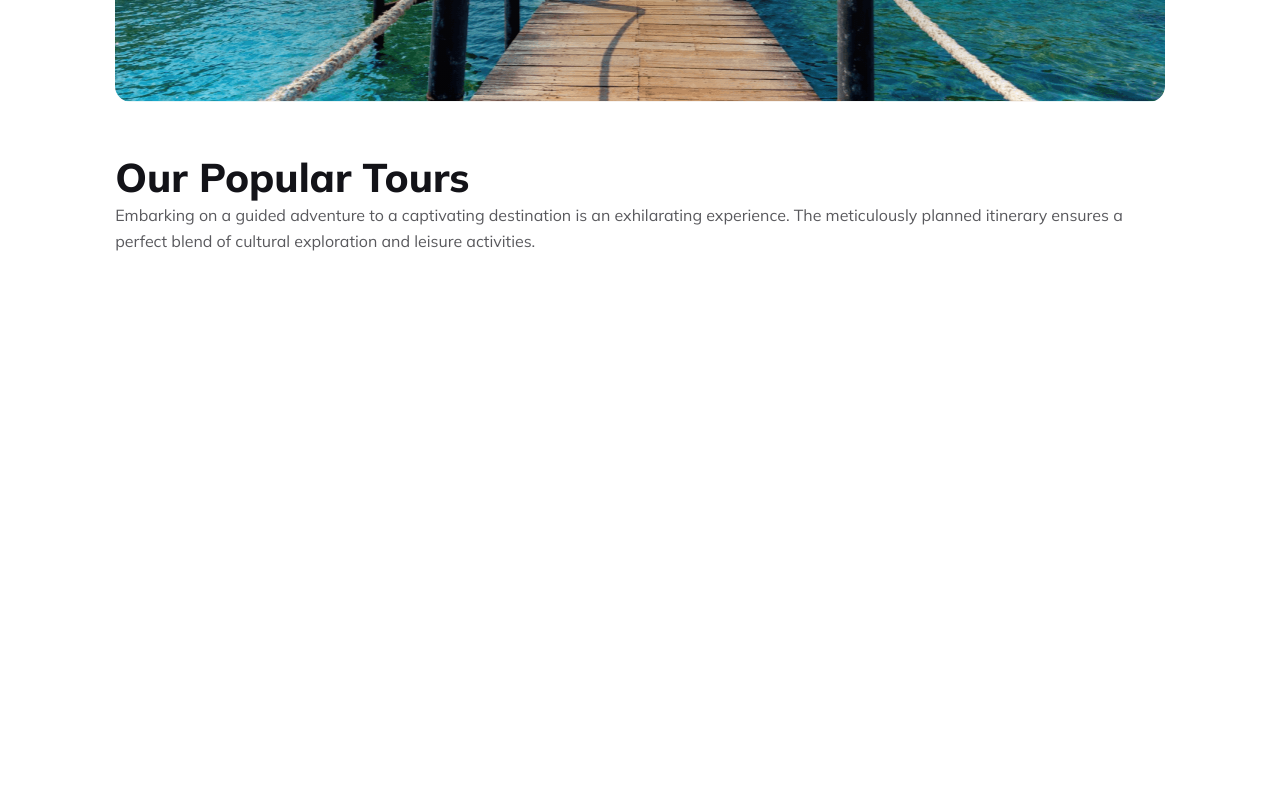
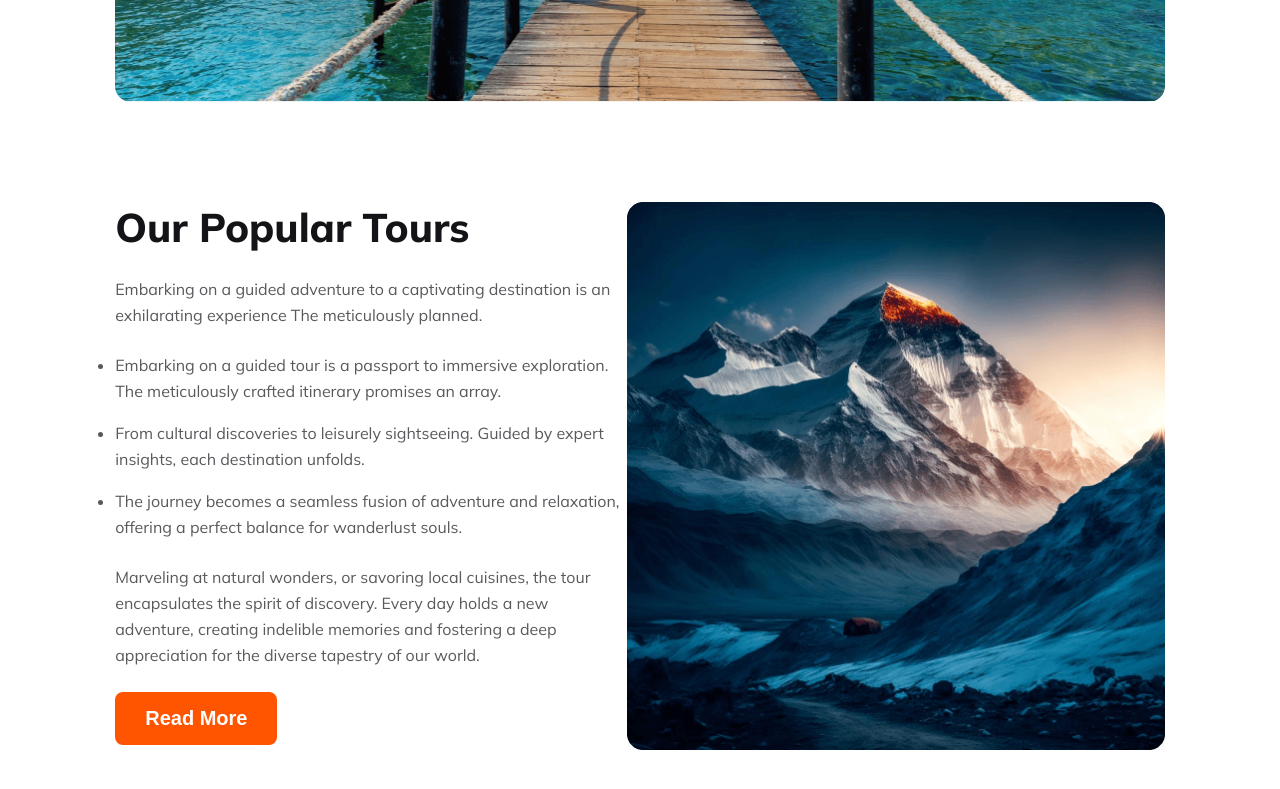
Before and after one commit to Fardus-Hassan/assignment-2, a plain HTML site: page index.html in a window 1280 px wide. Shown: the part 547-1336 px from the top of the page. Before the commit the page ends 851 px from the top, so only its background shows below. Drawn offline with Linux system fonts and the light colour scheme.

Commit message:
tours section markup and styled

```diff
--- a/index.html
+++ b/index.html
@@ -72,13 +72,20 @@
             <div class="container">
                 <div class="tours-text">
                     <h2 class="sec-heading">Our Popular Tours</h2>
-                    <p class="sec-des">Embarking on a guided adventure to a captivating destination is an exhilarating experience. The meticulously planned itinerary ensures a perfect blend of cultural exploration and leisure activities.</p>
+                    <p class="sec-des">Embarking on a guided adventure to a captivating destination is an exhilarating experience The meticulously planned.</p>
+                    <ul>
+                        <li class="sec-des">Embarking on a guided tour is a passport to immersive exploration. The meticulously crafted itinerary promises an array.</li>
+                        <li class="sec-des">From cultural discoveries to leisurely sightseeing. Guided by expert insights, each destination unfolds.</li>
+                        <li class="sec-des">The journey becomes a seamless fusion of adventure and relaxation, offering a perfect balance for wanderlust souls.</li>
+                    </ul>
+                    <div>
+                        <p class="sec-des tours-text-foot">Marveling at natural wonders, or savoring local cuisines, the tour encapsulates the spirit of discovery. Every day holds a new adventure, creating indelible memories and fostering a deep appreciation for the diverse tapestry of our world.</p>
+                    </div>
+                    <button class="pm-btn">Read More</button>
                 </div>
-                <ul>
-                    <li></li>
-                    <li></li>
-                    <li></li>
-                </ul>
+                <div class="popular-tours-img">
+                    <img src="Images/Rectangle 4.png" alt="">
+                </div>
             </div>
         </section>
     </main>
--- a/styles/style.css
+++ b/styles/style.css
@@ -44,6 +44,7 @@ img {
     color: var(--title-color);
     font-size: 2.5rem;
     font-weight: 800;
+    margin-bottom: 24px;
 }
 
 .sec-des {
@@ -68,14 +69,19 @@ img {
     font-weight: 800;
     border: none;
     border-radius: 8px;
+    margin-top: 24px;
 }
 
 .per-sec {
-    margin: 50px 0;
+    margin-bottom: 100px;
 }
 
 
 /* header */
+
+.header{
+    margin-top: 50px;
+}
 
 .nav,
 .nav>ul,
@@ -202,6 +208,7 @@ select:focus {
     font-size:1rem;
     font-weight: 700;
     height: 52px;
+    margin: 0;
 }
 
 .find .pm-btn i {
@@ -221,3 +228,32 @@ select:focus {
 .select .sec-des{
     line-height: 22px;
 }
+
+/* popular-tours */
+
+.popular-tours .container{
+    display: flex;
+    justify-content: space-between;
+}
+
+.popular-tours-img img{
+    width:100%;
+}
+
+.tours-text{
+    width: 49%;
+}
+
+.popular-tours .container ul{
+    margin: 24px auto;
+    max-width: 525px;
+}
+
+.popular-tours .container ul li{
+    margin-bottom: 16px;
+    list-style: disc;
+}
+
+.tours-text-foot{
+    color: #5A5A5D;
+}
```
